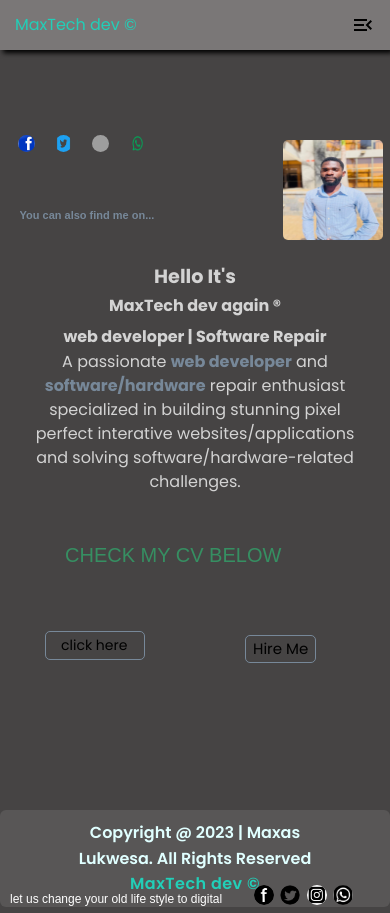
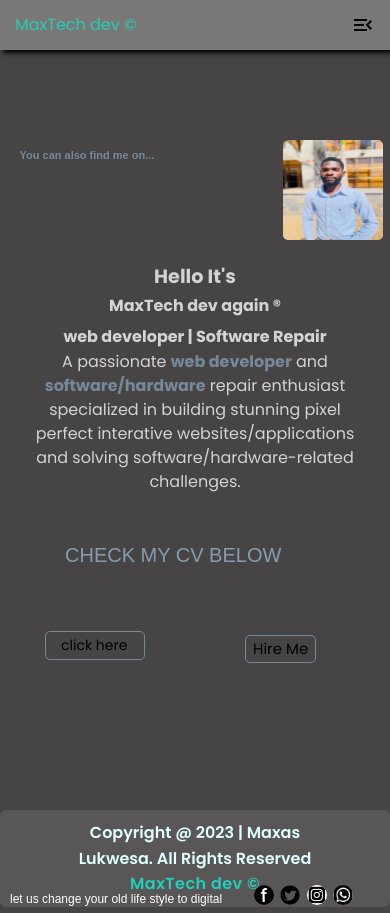
Before and after one commit to MAXASL/MaxTech-dev, a website: page index.html in a window 390 px wide. Drawn offline with nearby package versions, Linux system fonts and the light colour scheme; some packages are replaced by stand-ins of ours; grey boxes are pictures that could not be loaded; a script that the page names is missing.

Commit message:
Update stylesheet.css

```diff
--- a/stylesheet.css
+++ b/stylesheet.css
@@ -311,7 +311,7 @@ nav li:first-child {
     font-size: 20px;
     font-weight: 500;
     text-transform: uppercase;
-    color: #368f62;
+    color: rgb(135, 155, 175);;
     margin: 20px;
     margin-bottom: 60px;
 }
@@ -402,7 +402,7 @@ nav li:first-child {
     .find-me-container {
         width: 100%;
         margin: auto;
-        top: 90px;
+        top: 30px;
     }
 
     .find-me h2 {
@@ -444,7 +444,7 @@ nav li:first-child {
         width: auto;
         margin: auto;
         left: 2%;
-        top: 125px;
+        top: 20px;
     }
 
     .social-icons img {
```
